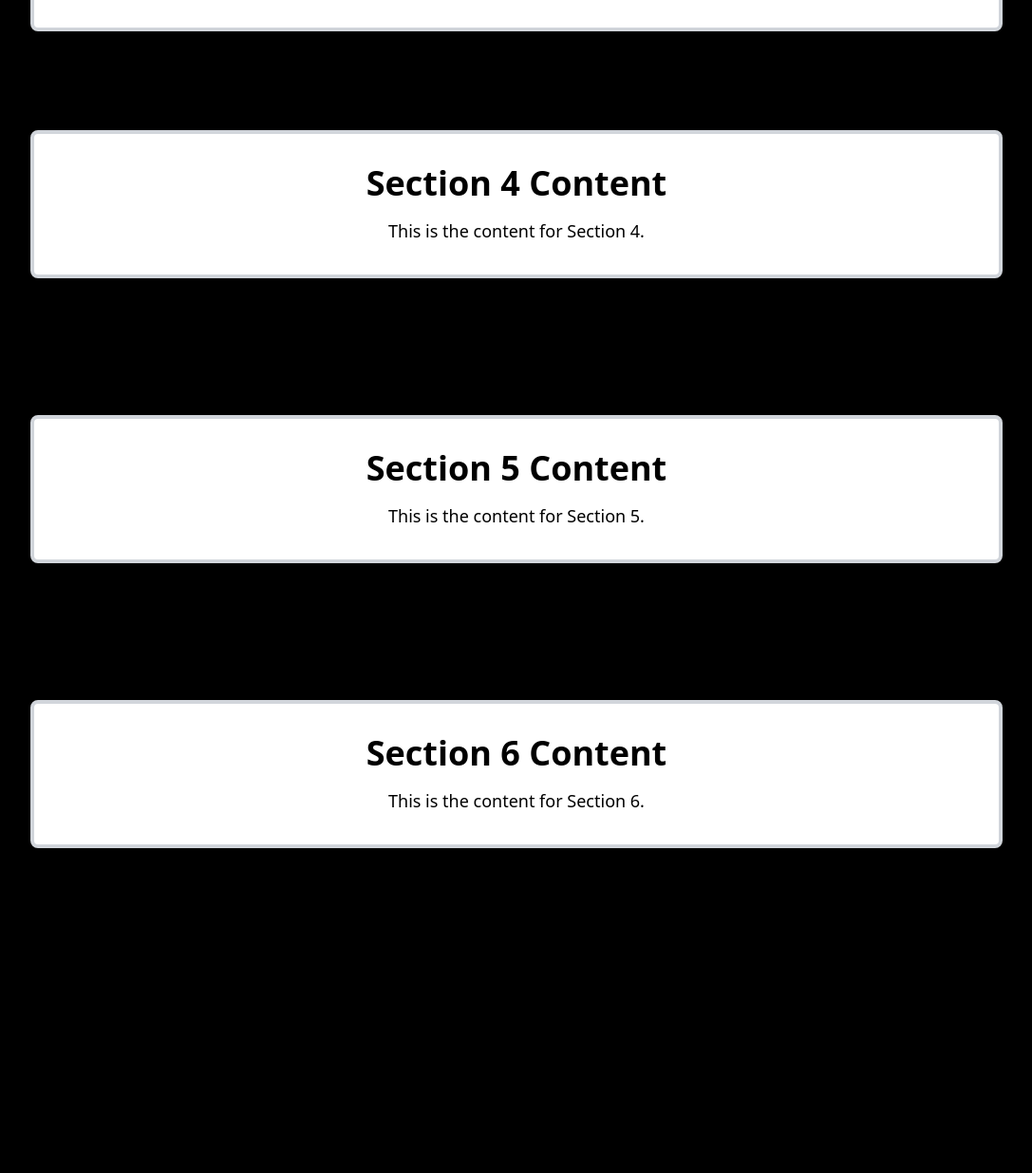
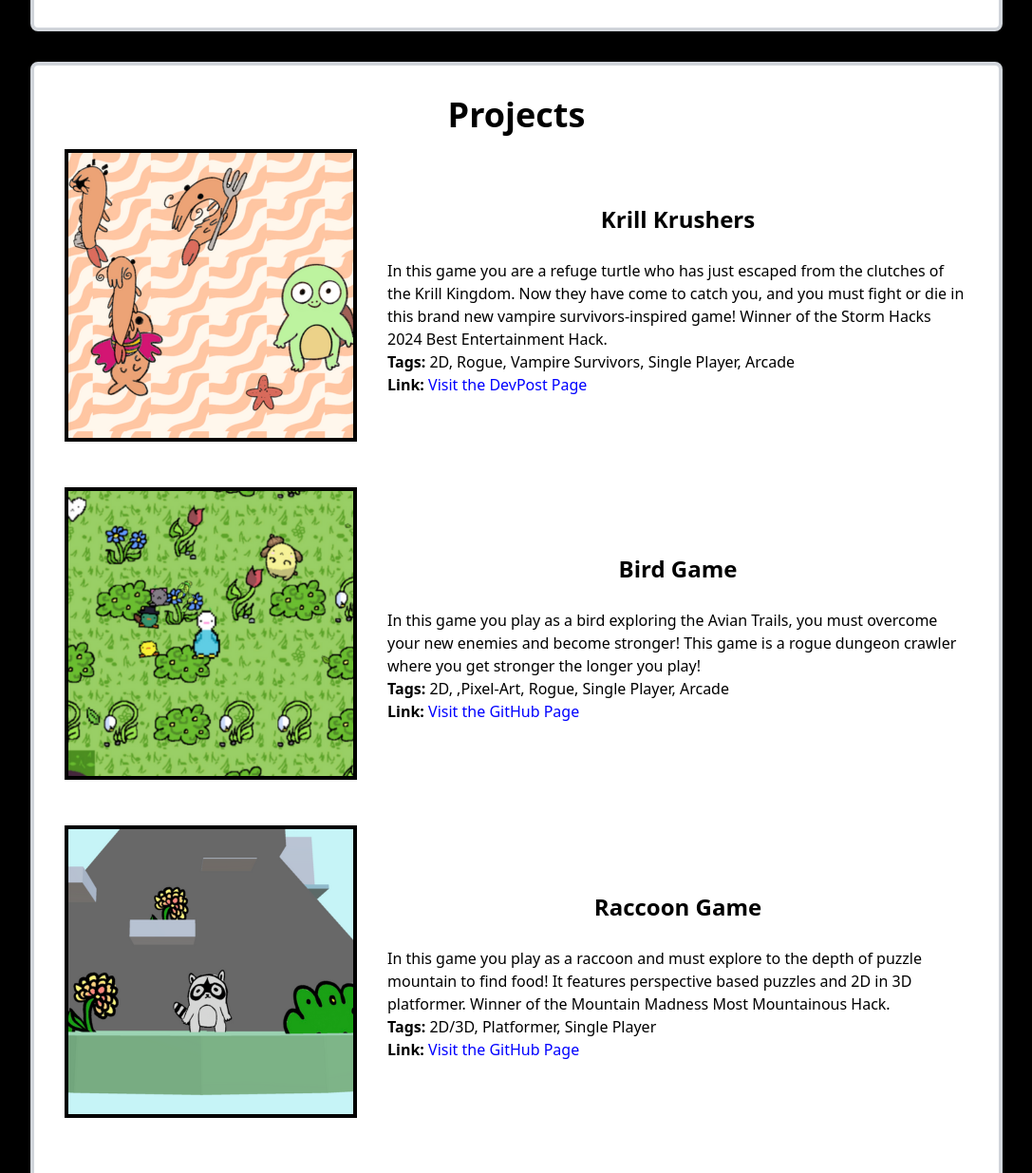
Before and after one commit to EvanDongChen/EvanDongChen.github.io, a plain HTML site: page index.html in a window 1280 px wide. Shown: the part 3362-4597 px from the top of the page at 95% size, without its empty margins (96-1183 px from the left). Before the commit the page ends 4327 px from the top, so only its background shows below. Drawn offline with Linux system fonts and the light colour scheme.

Commit message:
Added Basic Structure for Work Section

```diff
--- a/index.html
+++ b/index.html
@@ -218,12 +218,94 @@
 </section>
 
 
-    <section id="section4" class="flex items-center justify-center bg-black" style="height: 300px;">
-        <div class="bg-white border-4 border-gray-300 shadow-lg rounded-lg p-8 w-4/5 max-w-5xl text-center">
-            <h2 class="text-4xl font-bold">Section 4 Content</h2>
-            <p class="mt-4 text-lg">This is the content for Section 4.</p>
+
+
+
+
+
+
+ <!-- WORK?VOLUNTEER SECTION -->
+
+<section id="section4" class="flex items-center justify-center bg-black py-16 mt-30" style="height: auto; margin-top: 2rem; margin-bottom: 2rem;">
+    <div class="bg-white border-4 border-gray-300 shadow-lg rounded-lg p-8 w-4/5 max-w-5xl text-center">
+        <h2 class="text-4xl font-bold text-black mb-8">Projects</h2>
+
+        <div class="grid grid-cols-1 md:grid-cols-3 gap-8">
+            <!-- Project 1 -->
+            <div class="flex flex-col items-center">
+                <img src="image/game1.png" alt="Description of the image"
+                     style="width: 50%; height: auto; margin-right: 2rem; border: 4px solid black; margin-top: 1rem; margin-bottom: 2rem;">
+
+                <p style="text-align: left; margin-top: -0.5rem;"> <!-- Corrected margin -->
+                    <span style="display: block; text-align: center; font-weight: bold; font-size: 1.5rem;">Krill Krushers</span> <!-- Doubled font size -->
+                    <br/>
+                    In this game you are a refuge turtle who has just escaped from the clutches of the Krill Kingdom.
+                    Now they have come to catch you, and you must fight or die in this brand new vampire survivors-inspired game!
+                    Winner of the Storm Hacks 2024 Best Entertainment Hack.
+                    <br/>
+                     <!-- LINKS AND TAGS -->
+
+                    <b>Tags: </b> 2D, Rogue, Vampire Survivors, Single Player, Arcade
+                    <br/>
+                    <b>Link: </b>
+                    <a href="https://devpost.com/software/krill-krushers?ref_content=user-portfolio&ref_feature=in_progress" style="color: blue;"> Visit the DevPost Page</a>
+
+
+                </p>
+            </div>
+
+            <!-- Project 2 -->
+            <div class="flex flex-col items-center">
+                <img src="image/game2.png" alt="Project 2 Image"
+                     style="width: 50%; height: auto; margin-right: 2rem; border: 4px solid black; margin-top: 1rem; margin-bottom: 2rem;">
+
+                <p style="text-align: left; margin-top: -0.5rem;"> <!-- Updated to match Project 1 -->
+                    <span style="display: block; text-align: center; font-weight: bold; font-size: 1.5rem;">Bird Game</span> <!-- Doubled font size -->
+                    <br />
+                    In this game you play as a bird exploring the Avian Trails, you must overcome your new enemies and become stronger!
+                    This game is a rogue dungeon crawler where you get stronger the longer you play!
+
+                    <br/>
+
+                    <!-- LINKS AND TAGS -->
+                   <b>Tags: </b> 2D, ,Pixel-Art, Rogue, Single Player, Arcade
+                   <br/>
+                   <b>Link: </b>
+                   <a href="https://github.com/EvanDongChen/Bird-Game.git" style="color: blue;"> Visit the GitHub Page</a>
+
+                </p>
+            </div>
+
+            <!-- Project 3 -->
+            <div class="flex flex-col items-center">
+                <img src="image/game3.png" alt="Project 3 Image"
+                     style="width: 50%; height: auto; margin-right: 2rem; border: 4px solid black; margin-top: 1rem; margin-bottom: 2rem;">
+
+                <p style="text-align: left; margin-top: -0.5rem;"> <!-- Updated to match Project 1 -->
+                    <span style="display: block; text-align: center; font-weight: bold; font-size: 1.5rem;">Raccoon Game</span> <!-- Doubled font size -->
+                    <br />
+                    In this game you play as a raccoon and must explore to the depth of puzzle mountain to find food!
+                    It features perspective based puzzles and 2D in 3D platformer.
+                    Winner of the Mountain Madness Most Mountainous Hack.
+
+                     <!-- LINKS AND TAGS -->
+                      <br/>
+                   <b>Tags: </b> 2D/3D, Platformer, Single Player
+                   <br/>
+                   <b>Link: </b>
+                   <a href=" https://github.com/emmyfong/racoongame" style="color: blue;"> Visit the GitHub Page</a>
+
+                </p>
+            </div>
         </div>
-    </section>
+    </div>
+</section>
+
+
+
+
+
+
 
     <section id="section5" class="flex items-center justify-center bg-black" style="height: 300px;">
         <div class="bg-white border-4 border-gray-300 shadow-lg rounded-lg p-8 w-4/5 max-w-5xl text-center">
```
